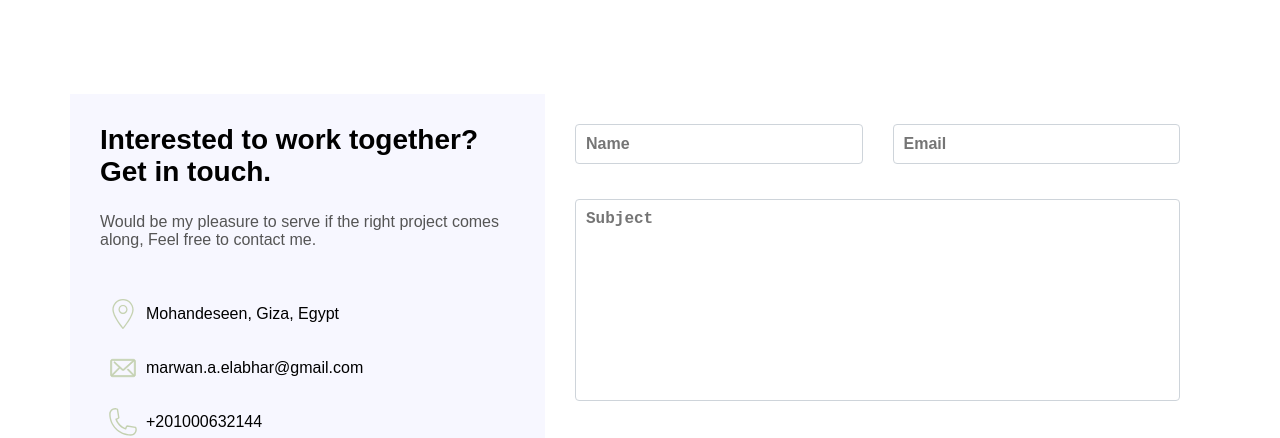
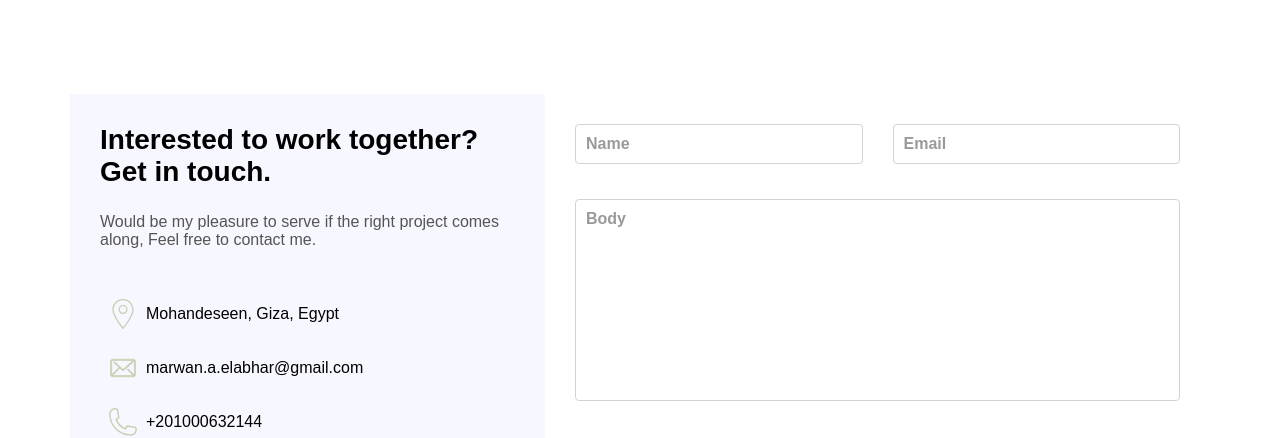
Before and after one commit to MarwanAhmedElAbhar/my-portfolio, a Nuxt app: page / in a window 1280 px wide. Shown: the part 1379-1817 px from the top of the page. Built offline with nearby package versions, Linux system fonts and the light colour scheme.

Commit message:
adjust form design

```diff
--- a/components/contact/form.vue
+++ b/components/contact/form.vue
@@ -5,7 +5,6 @@
   <form
     action="mailto:marwan.a.elabhar@gmail.com"
     method="get"
-    enctype="text/plain"
     class="form-container"
   >
     <div class="row">
@@ -33,7 +32,7 @@
           id=""
           cols="30"
           rows="10"
-          placeholder="Subject"
+          placeholder="Body"
           class="w-100 form-control"
         ></textarea>
       </div>
@@ -59,14 +58,18 @@
   border-radius: 4px
   font-weight: bold
   font-size: 16px
-    color: #5b5b5b
+  color: #333
   padding: 10px
   margin-bottom: 35px
   &:focus, &:hover, &:active
     border: 1px solid #c4d1b0
+  &:-ms-input-placeholder, &::placeholder
+    color: red
+    opacity: 1
 input.form-control
   height: 40px
 textarea.form-control
+  font-family: sans-serif
   resize: none
 .submit-input
   border: none
@@ -76,4 +79,12 @@ textarea.form-control
     color: #eee
     background: #495057
     transition: all 0.4s ease
+::placeholder
+  color: rgba(0, 0, 0, 0.4)
+  opacity: 1
+:-ms-input-placeholder
+  color: rgba(0, 0, 0, 0.4)
+::-ms-input-placeholder
+  color: rgba(0, 0, 0, 0.4)
+
 </style>
```
Lines whose indentation alone changed are shown as unchanged.
